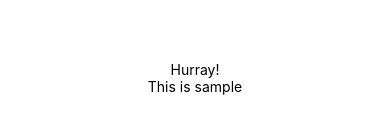
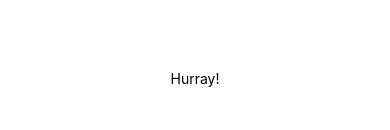
Before and after one commit to software-mansion-labs/expo-workshops, a React Native app in the folder PK_2018/first-app/: screen / in a window 390 px wide. Shown: the part 344-474 px from the top of the page. Built offline with nearby package versions, Linux system fonts and the light colour scheme.

Commit message:
[PK] Introduce state

```diff
--- a/PK_2018/first-app/App.js
+++ b/PK_2018/first-app/App.js
@@ -1,14 +1,22 @@
 import React from "react";
-import { StyleSheet, Text, View } from "react-native";
+import { StyleSheet, Text, View, TouchableOpacity } from "react-native";
 import Sunrise from './Sunrise';
 
 export default class App extends React.Component {
+  constructor(props) {
+    super(props);
+    this.state = {
+      isClicked: false
+    };
+  }
 
   render() {
     return (
       <View style={styles.container}>
-        <Text>Hurray!</Text>
-        <Sunrise />
+        <TouchableOpacity onPress={() => this.setState({ isClicked: true })}>
+          <Text>Hurray!</Text>
+        </TouchableOpacity>
+        {this.state.isClicked && <Sunrise />}
       </View>
     );
   }
--- a/PK_2018/first-app/Sunrise.js
+++ b/PK_2018/first-app/Sunrise.js
@@ -1,8 +1,19 @@
 import React from "react";
 import { Text } from "react-native";
+import { Location, Permissions } from "expo";
 
 export default class Sunrise extends React.Component {
+  async componentDidMount() {
+    const { status } = await Permissions.askAsync(Permissions.LOCATION);
+    if (status !== "granted") {
+      console.warn("Permission to access location was denied");
+    } else {
+      const userLocation = await Location.getCurrentPositionAsync({});
+      console.warn("location", userLocation);
+    }
+  }
+
   render() {
-    return <Text>This is sample</Text>;
+    return <Text>This is sample</Text>
   }
 }
```
